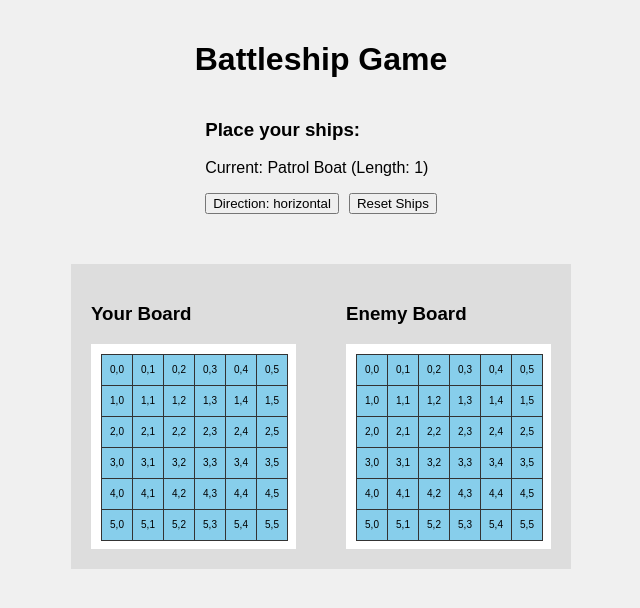
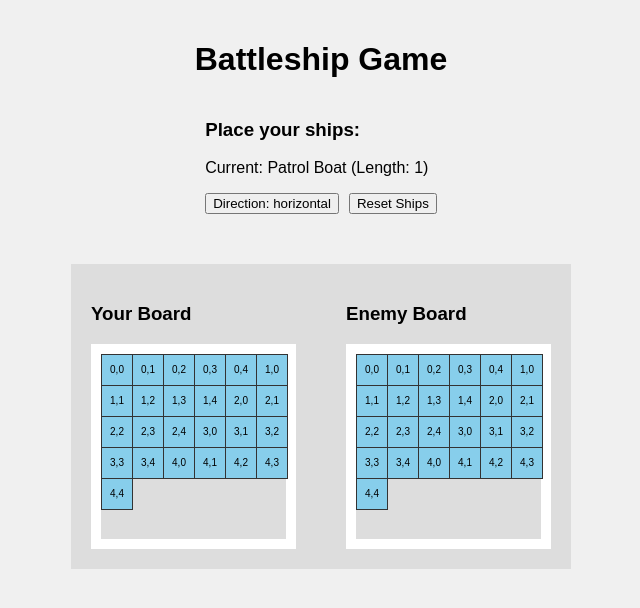
Before and after one commit to Samwell30/battleship_game, a React (Create React App) app: page / in a window 1280 px wide. Shown: the top 608 px of the page, without its empty margins (319-959 px from the left). Built offline with nearby package versions, Linux system fonts and the light colour scheme.

Commit message:
made the board smaller

```diff
--- a/src/App.jsx
+++ b/src/App.jsx
@@ -6,18 +6,18 @@ import AttackMode from './components/AttackMode';
 
 function App() {
     const [playerBoard, setPlayerBoard] = React.useState(
-        Array(6).fill().map(() => Array(6).fill('water'))
+        Array(5).fill().map(() => Array(5).fill('water'))
     );
 
     const [enemyBoard, setEnemyBoard] = React.useState(
-        Array(6).fill().map(() => Array(6).fill('water'))
+        Array(5).fill().map(() => Array(5).fill('water'))
     );
 
     const [enemyShips, setEnemyShips] = React.useState(
-        Array(6).fill().map((_, row) => Array(6).fill().map((_, col) => {
+        Array(5).fill().map((_, row) => Array(5).fill().map((_, col) => {
             if ((row === 1 && col === 1) ||
-                (row === 3 && (col === 2 || col === 3)) ||
-                (row === 5 && (col === 0 || col === 1 || col === 2))) {
+                (row === 3 && (col === 1 || col === 2)) ||
+                (row === 4 && (col === 0 || col === 1))) {
                 return 'ship';
             }
             return 'water';
@@ -41,12 +41,12 @@ function App() {
 
     const canPlaceShip = (row, col, length, direction) => {
         if (direction === 'horizontal') {
-            if (col + length > 6) return false;
+            if (col + length > 5) return false;
             for (let i = 0; i < length; i++) {
                 if (playerBoard[row][col + i] !== 'water') return false;
             }
         } else {
-            if (row + length > 6) return false;
+            if (row + length > 5) return false;
             for (let i = 0; i < length; i++) {
                 if (playerBoard[row + i][col] !== 'water') return false;
             }
@@ -89,8 +89,8 @@ function App() {
 
     // Check if all ships on a board are sunk
     const checkGameOver = (board, ships) => {
-        for (let row = 0; row < 6; row++) {
-            for (let col = 0; col < 6; col++) {
+        for (let row = 0; row < 5; row++) {
+            for (let col = 0; col < 5; col++) {
                 if (ships[row][col] === 'ship' && board[row][col] !== 'hit') {
                     return false; // Found a ship that hasn't been hit
                 }
@@ -105,8 +105,8 @@ function App() {
 
         // Find all available cells to attack
         const availableCells = [];
-        for (let row = 0; row < 6; row++) {
-            for (let col = 0; col < 6; col++) {
+        for (let row = 0; row < 5; row++) {
+            for (let col = 0; col < 5; col++) {
                 if (playerBoard[row][col] === 'water' || playerBoard[row][col] === 'ship') {
                     availableCells.push({ row, col });
                 }
@@ -190,9 +190,9 @@ function App() {
         }, 500);
     };
 
-const resetShips = () => {
-        setPlayerBoard(Array(6).fill().map(() => Array(6).fill('water')));
-        setEnemyBoard(Array(6).fill().map(() => Array(6).fill('water'))); // Clear enemy board
+    const resetShips = () => {
+        setPlayerBoard(Array(5).fill().map(() => Array(5).fill('water')));
+        setEnemyBoard(Array(5).fill().map(() => Array(5).fill('water'))); // Clear enemy board
         setAvailableShips(ships.map(ship => ({ ...ship, placed: false })));
         setCurrentShip(0);
         setGameMode('placement');
@@ -202,10 +202,10 @@ const resetShips = () => {
 
         // Reset enemy ships to their original positions
         setEnemyShips(
-            Array(6).fill().map((_, row) => Array(6).fill().map((_, col) => {
+            Array(5).fill().map((_, row) => Array(5).fill().map((_, col) => {
                 if ((row === 1 && col === 1) ||
-                    (row === 3 && (col === 2 || col === 3)) ||
-                    (row === 5 && (col === 0 || col === 1 || col === 2))) {
+                    (row === 3 && (col === 1 || col === 2)) ||
+                    (row === 4 && (col === 0 || col === 1))) {
                     return 'ship';
                 }
                 return 'water';
--- a/src/components/Gameboard.js
+++ b/src/components/Gameboard.js
@@ -13,8 +13,8 @@ const GameBoard = ({ board, isClickable, isEnemyBoard, onCellClick, title }) =>
 
     const createBoard = () => {
         const cells = [];
-        for (let row = 0; row < 6; row++) {
-            for (let col = 0; col < 6; col++) {
+        for (let row = 0; row < 5; row++) {
+            for (let col = 0; col < 5; col++) {
                 cells.push(
                     <div
                         key={`${row}-${col}`}
```
